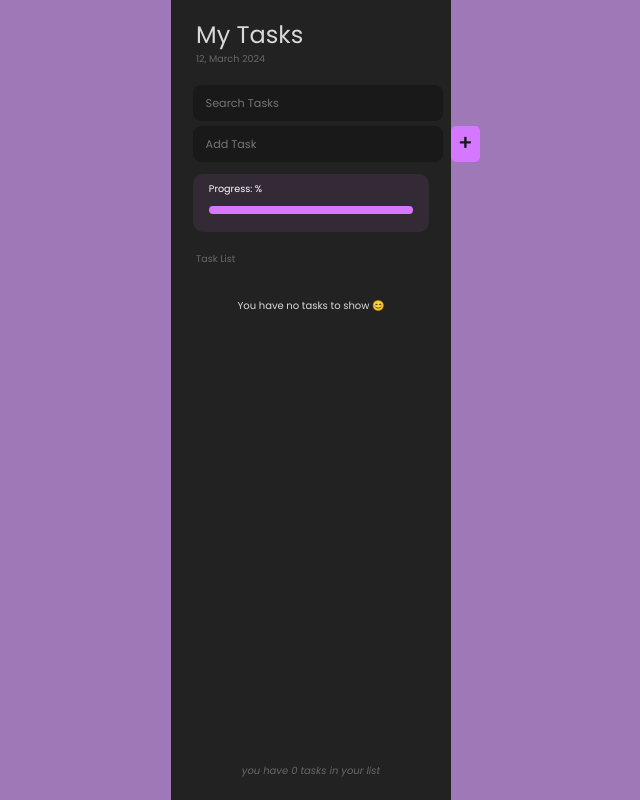
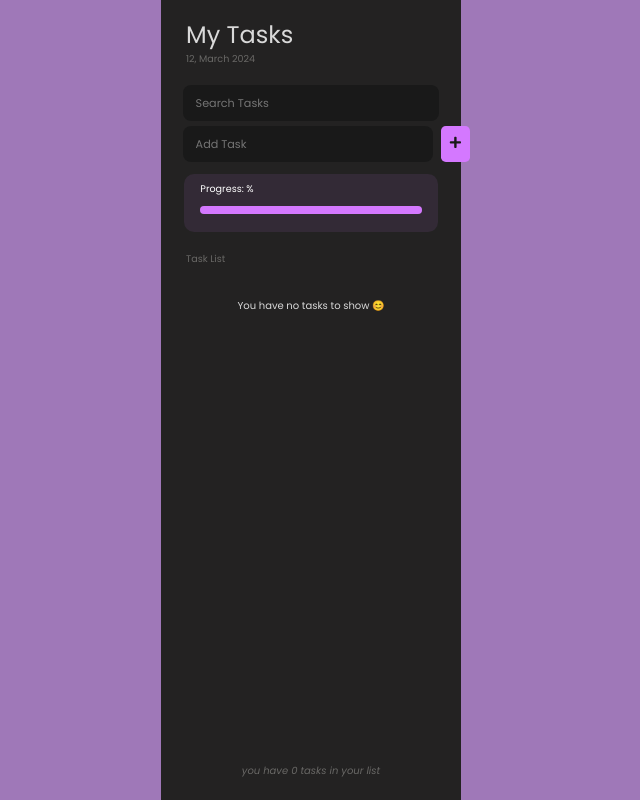
Before and after one commit to winniebuna/task-manager-project, a React (Create React App) app: page / in a window 1280 px wide. Shown: the whole page, without its empty margins (329-969 px from the left). Built offline with nearby package versions, Linux system fonts and the light colour scheme.

Commit message:
fixed add button

```diff
--- a/src/index.css
+++ b/src/index.css
@@ -17,7 +17,7 @@ body {
   align-items: center;
   height: 100vh;
   width: 100%;
-  max-width: 280px;
+  max-width: 300px;
   border: 1px solid #232222;
   margin: auto;
   background-color: #232222;
```
